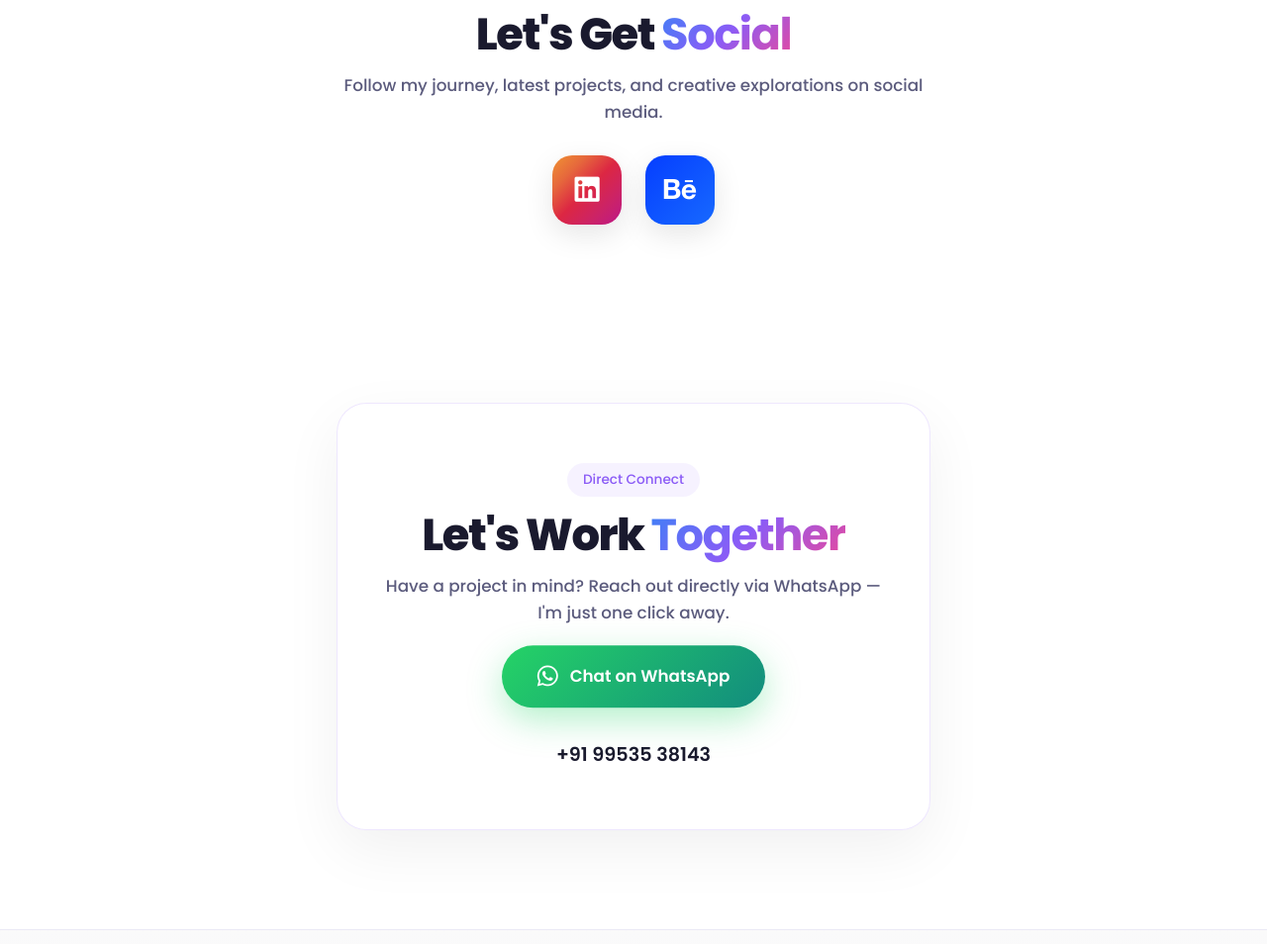
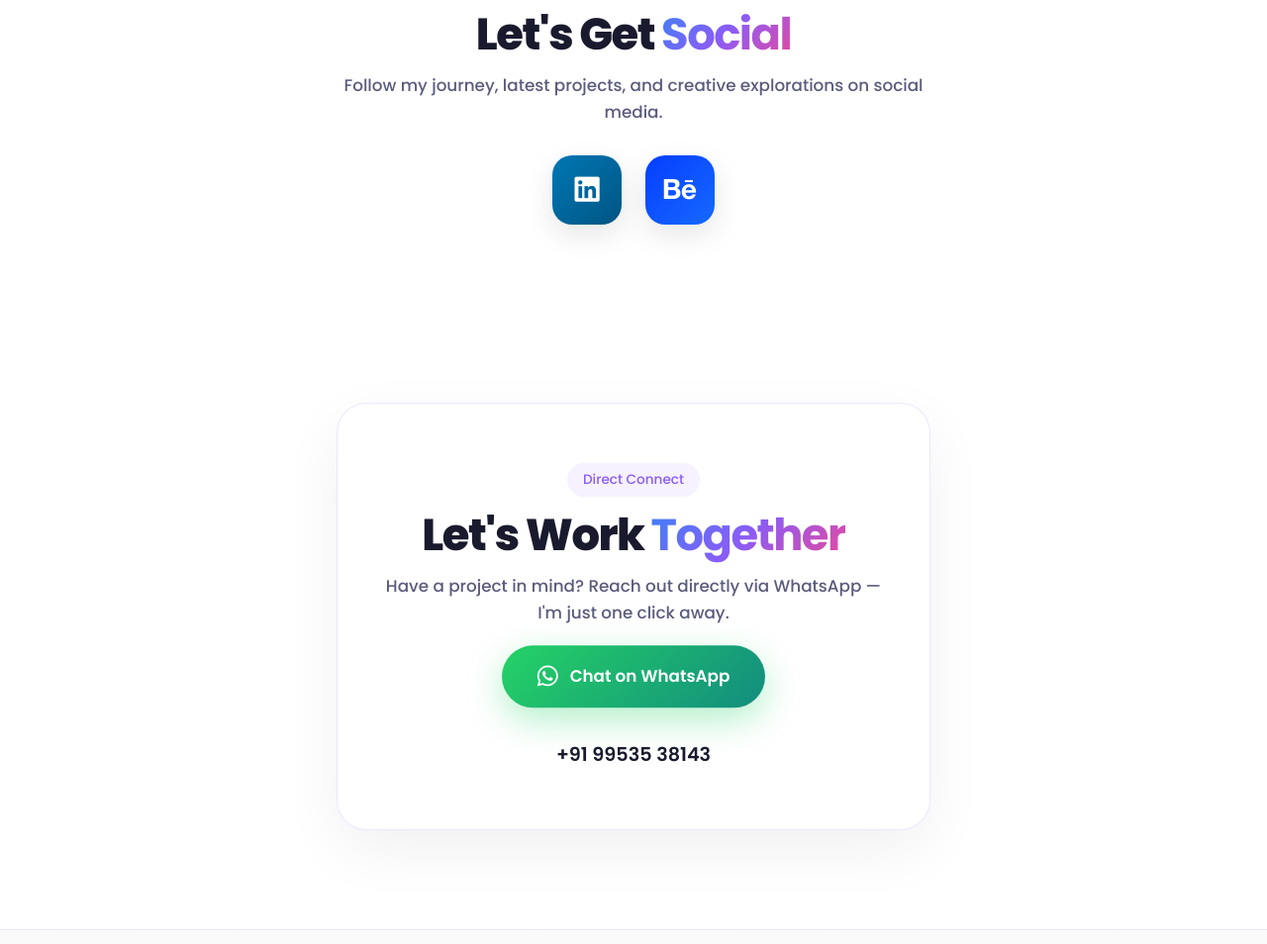
Before and after one commit to vishalahirwaar01-ops/portfolio, a plain HTML site: page index.html in a window 1280 px wide. Shown: the part 2458-3412 px from the top of the page at 99% size. Drawn offline with Linux system fonts and the light colour scheme.

Commit message:
Update index.html

```diff
--- a/index.html
+++ b/index.html
@@ -293,8 +293,15 @@
     box-shadow:0 10px 30px rgba(0,0,0,0.1);
   }
   .social-link:hover{transform:translateY(-8px) rotate(-5deg);}
-  .insta{background:linear-gradient(135deg,#f09433,#e6683c,#dc2743,#cc2366,#bc1888);}
-  .insta:hover{box-shadow:0 15px 35px rgba(220,39,67,0.45);}
+  /* .insta{background:linear-gradient(135deg,#f09433,#e6683c,#dc2743,#cc2366,#bc1888);}
+  .insta:hover{box-shadow:0 15px 35px rgba(220,39,67,0.45);} */
+ .insta{
+  background: linear-gradient(135deg, #0077B5, #005582);
+}
+
+.insta:hover{
+  box-shadow: 0 15px 35px rgba(0, 119, 181, 0.45);
+}
   .behance{background:linear-gradient(135deg,#053eff,#1769ff);}
   .behance:hover{box-shadow:0 15px 35px rgba(23,105,255,0.45);}
 
```
